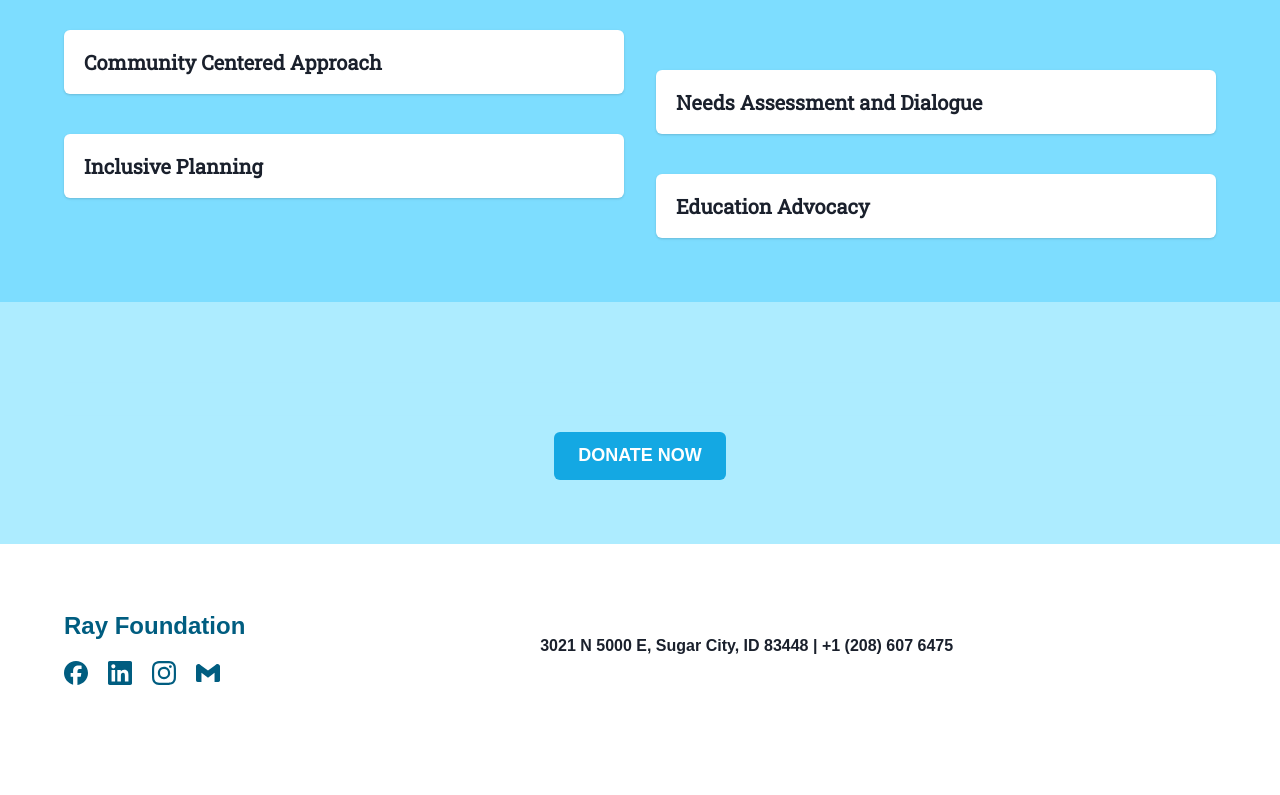
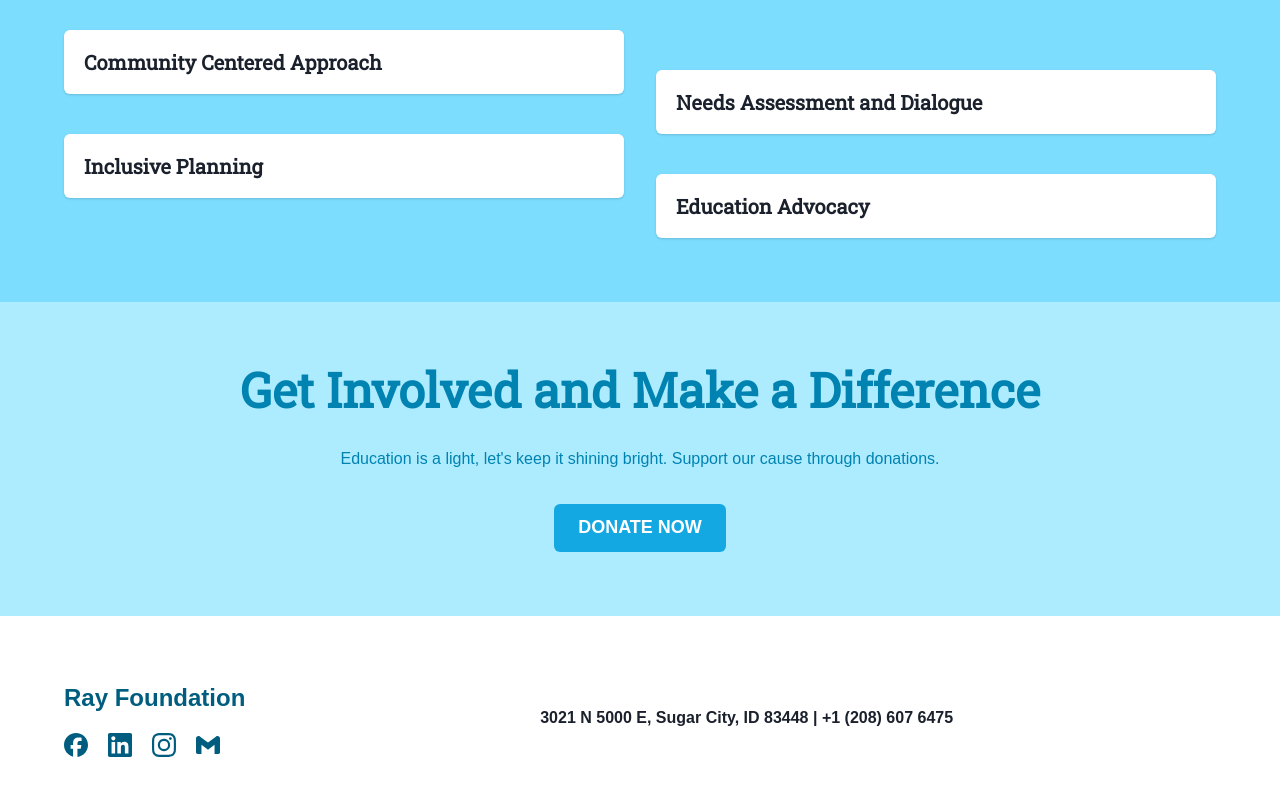
Before and after one commit to spencer-rafada/RayFoundation, a Next.js app: page / in a window 1280 px wide. Shown: the part 1219-2014 px from the top of the page. Before the commit the page ends 1968 px from the top, so only its background shows below. Built offline with nearby package versions, Linux system fonts and the light colour scheme; a web font is replaced by a local one.

Commit message:
refactored home page and about us page CTA Sections

```diff
--- a/src/app/about/page.tsx
+++ b/src/app/about/page.tsx
@@ -2,6 +2,7 @@ import { Metadata } from 'next'
 import React from 'react'
 import OurStory from './components/OurStory'
 import VisionMission from './components/VisionMission'
+import CTASection from '../(home)/CTASection'
 
 export const metadata: Metadata = {
   title: 'About',
@@ -13,6 +14,10 @@ export default function About() {
     <>
       <OurStory />
       <VisionMission />
+      <CTASection
+        heading='Get to Know Us More'
+        subheading='We can tell you more about how your donations are put in to good use.'
+      />
     </>
   )
 }
--- a/src/app/page.tsx
+++ b/src/app/page.tsx
@@ -18,7 +18,11 @@ export default function Home() {
         <Approach />
       </Suspense>
       <Suspense fallback={null}>
-        <CTASection />
+        <CTASection
+          heading='Get Involved and Make a Difference'
+          subheading="Education is a light, let's keep it shining bright. Support our
+          cause through donations."
+        />
       </Suspense>
     </>
   )
```
